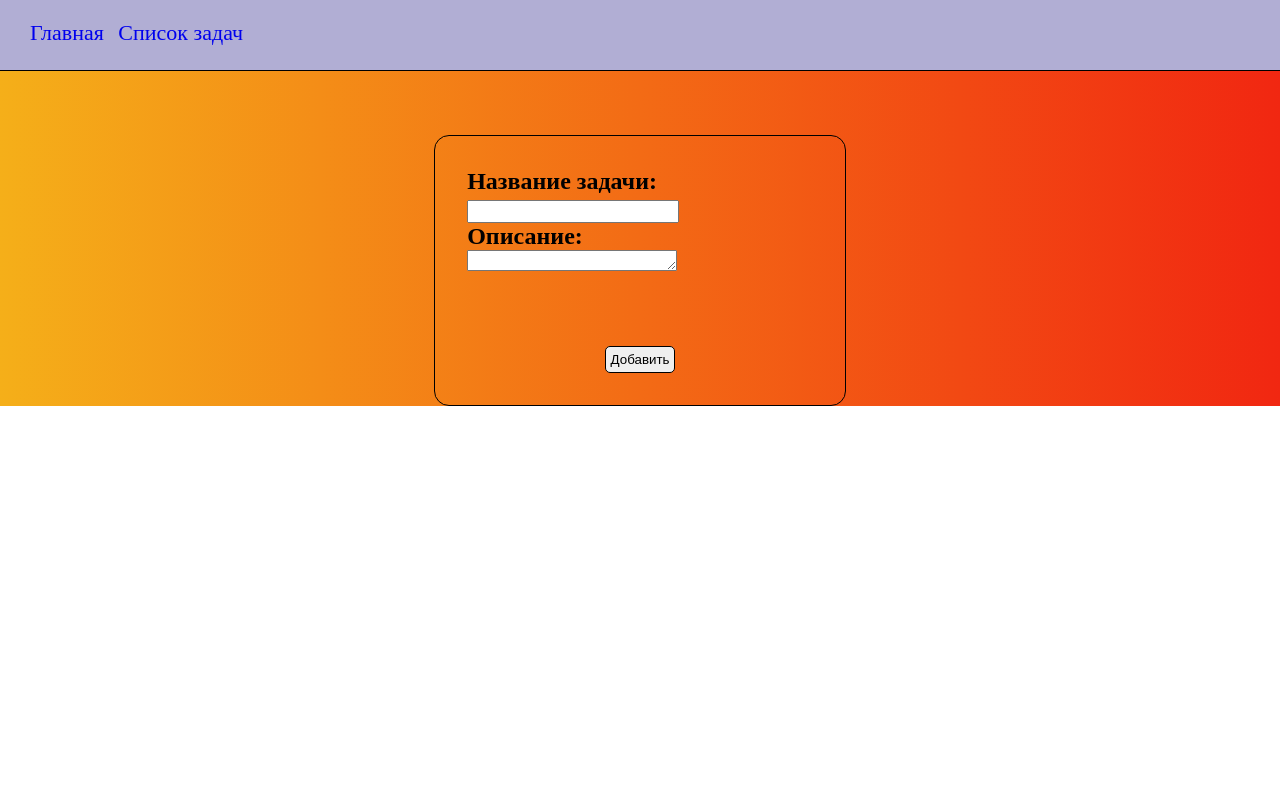
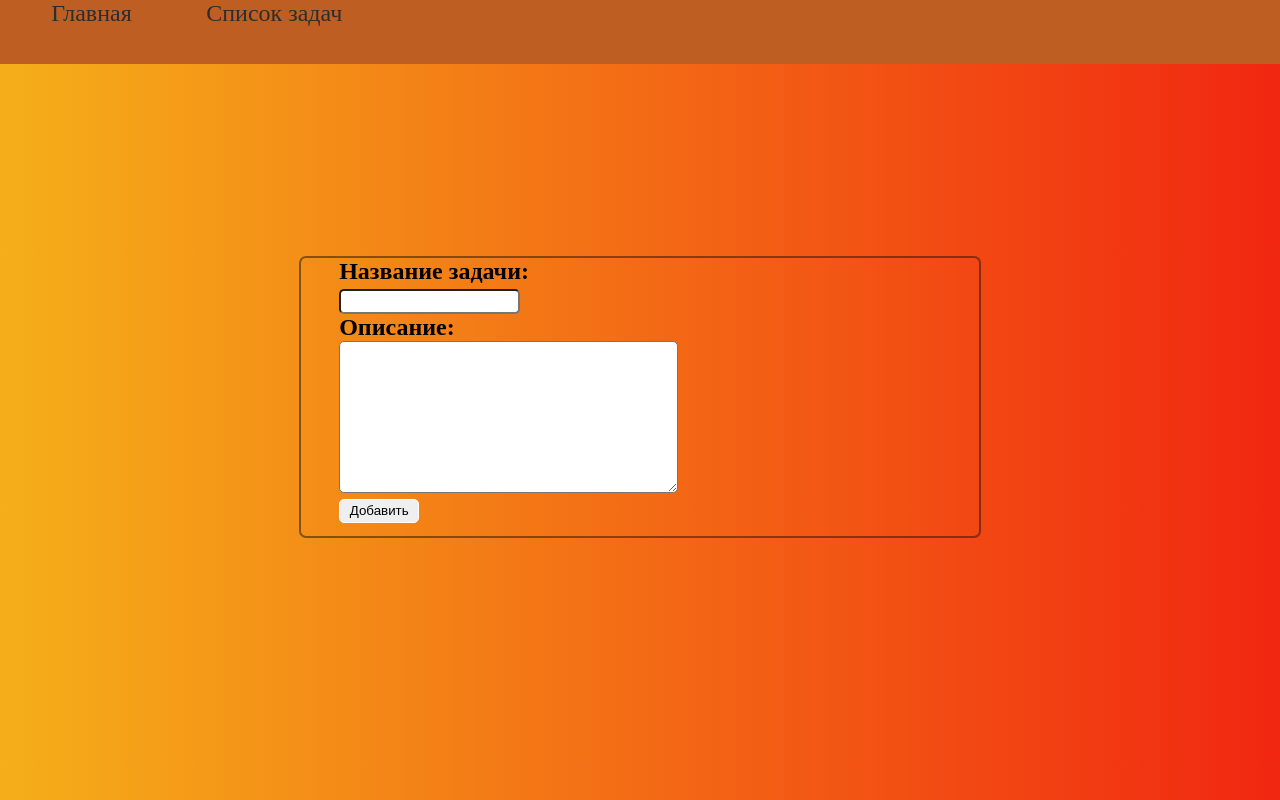
Before and after one commit to Grino777/ToDo, a Django app: page /create_task in a window 1280 px wide. Run offline with Django 4.2, Linux system fonts and the light colour scheme.

Commit message:
Update css styles

```diff
--- a/todo_project/static/css/main.css
+++ b/todo_project/static/css/main.css
@@ -6,12 +6,17 @@
 /* Оформление фона страницы */
 .content {
     background: linear-gradient(90deg, #f5af19, #f12711);
+    height: 100vh;
+    width: 100vw;
 }
 
 /* Стили основного блока с контентом */
 .content__tasks {
     position: relative;
-    display: block;
-    height: 100vh;
-    width: 100vw;
+    background: linear-gradient(90deg, #f5af19, #f12711);
 }
+
+a {
+    text-decoration: none;
+    color: #2e2d2d;
+}
--- a/todo_project/static/css/navbar.css
+++ b/todo_project/static/css/navbar.css
@@ -1,23 +1,18 @@
 .navigation__bar {
-    position: relative;
-    font-size: 18px;
-    height: 50px;
-    border-bottom: 1px solid black;
-    vertical-align: middle;
-    padding-left: 20px;
-    padding-top: 20px;
-    background-color: #b1aed4;
+    display: grid;
+    grid-template-columns: 2fr 2fr 10fr;
+    height: 4rem;
+    text-align: center;
+    background: #be5e22;
 }
 
-.button__navigation {
-    display: inline-block;
-    text-decoration: none;
-    font-size: 22px;
-    height: auto;
-    vertical-align: middle;
-    margin-left: 10px;
+a.button__navigation {
+    font-size: 1.5rem;
+    word-wrap: break-word;
 }
 
-.button__navigation:hover {
-    background-color: #ddd;
+a.button__navigation:hover {
+    background: orange;
+    border: 3px solid rgba(24, 21, 19, .5);
+    border-radius: 5px;
 }
--- a/todo_project/todo/static/todo/css/create_task_form.css
+++ b/todo_project/todo/static/todo/css/create_task_form.css
@@ -1,29 +1,36 @@
-.create-form-style {
-    border: 1px solid;
-    border-radius: 15px;
-    padding: 2rem;
+.content__task {
     margin-left: auto;
     margin-right: auto;
-    width: 27%;
-    margin-top: 5%;
+    width: 50%;
+    margin-top: 15%;
+    padding-left: 3%;
+    padding-bottom: 1%;
+    border: 2px solid rgba(24, 21, 19, .5);
+    border-radius: 7px;
+
 }
 
-.create-form-style input {
-    height: 1.2rem;
-    width: 60%;
+.content__task {
+    word-wrap: break-word;
 }
 
-.create-form-style textarea {
-    border-radius: 1px;
-    height: 1.2rem;
-    width: 60%;
+#id_title {
+    height: 1.3rem;
+    border-radius: 5px;
+}
+
+#id_description {
+    border-radius: 5px;
 }
 
 .form__button {
-    margin: 0 auto;
-    display: block;
-    padding: 5px;
-    border: 1px solid;
+    height: 1.5rem;
+    width: 5rem;
+    border: 1px solid white;
     border-radius: 5px;
-    margin-top: 20%;
 }
+
+.form__button:hover {
+    border-radius: 5px;
+    background: rgba(24, 21, 19, .3);
+}
--- a/todo_project/todo/templates/todo/create_task.html
+++ b/todo_project/todo/templates/todo/create_task.html
@@ -12,7 +12,7 @@
 
 {% block content %}
   {% include 'includes/navbar.html' %}
-  <div class="create-form-style">
+      <div class="content__task">
           <form method="post">
             {% csrf_token %}
             {% for field in form %}
```
Also changed, not shown: todo_project/todo/static/todo/css/tasks_list.css (+5 -5 lines), todo_project/db.sqlite3. Lines whose indentation alone changed are shown as unchanged.
